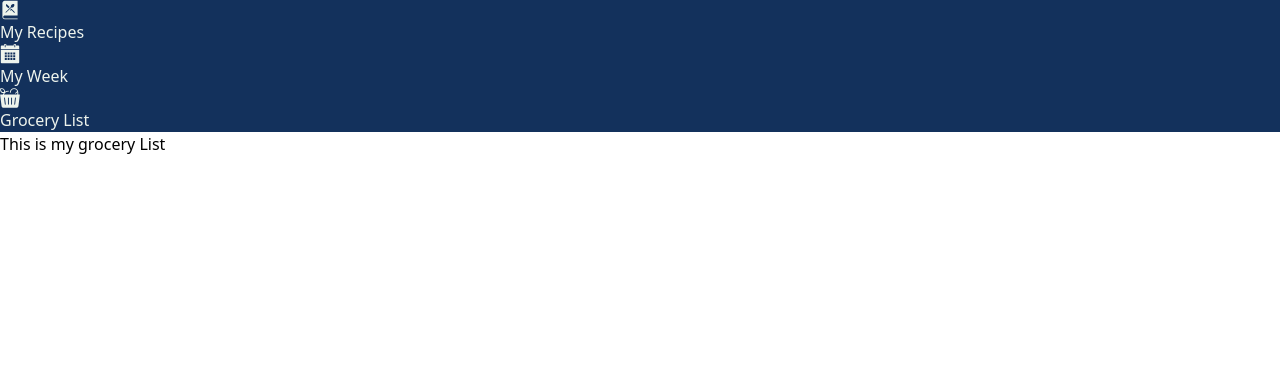
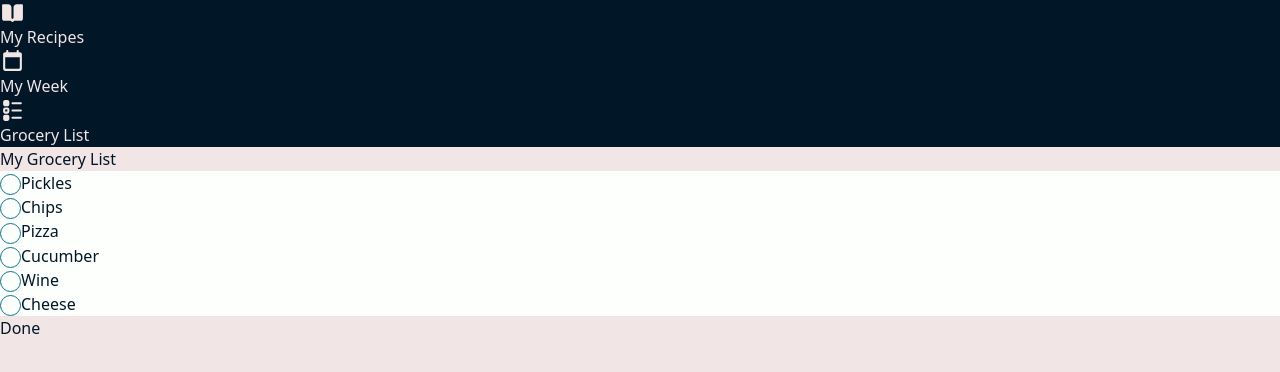
Before and after one commit to MeaghanCampbell/sous-chef-app, a Next.js app in the folder frontend/: page /grocery-list in a window 1280 px wide. Shown: the top 372 px of the page. Built offline with nearby package versions, Linux system fonts and the light colour scheme.

Commit message:
grocery list & colors

```diff
--- a/frontend/app/grocery-list/page.tsx
+++ b/frontend/app/grocery-list/page.tsx
@@ -1,3 +1,27 @@
 export default function MyGroceryList() {
-    return <h1>This is my grocery List</h1>
+    return (
+        <>
+            <section>
+                <fieldset>
+                    <legend className="rich-black font-semibold text-2xl">My Grocery List</legend>
+                    <div id="list" className="grid grid-cols-1 sm:grid-cols-3 md:grid-cols-4 gap-y-4 sm:gap-x-6 mt-3 baby-powder-bg shadow-md rounded-xl p-4 rich-black">
+                        <div className="flex items-center"><input name="grocery-item" type="checkbox" /><span className="ml-2">Pickles</span></div>
+                        <div className="flex items-center"><input name="grocery-item" type="checkbox" /><span className="ml-2">Chips</span></div>
+                        <div className="flex items-center"><input name="grocery-item" type="checkbox" /><span className="ml-2">Pizza</span></div>
+                        <div className="flex items-center"><input name="grocery-item" type="checkbox" /><span className="ml-2">Cucumber</span></div>
+                        <div className="flex items-center"><input name="grocery-item" type="checkbox" /><span className="ml-2">Wine</span></div>
+                        <div className="flex items-center"><input name="grocery-item" type="checkbox" /><span className="ml-2">Cheese</span></div>
+                    </div>
+                </fieldset>
+            </section>
+            <section className="mt-5">
+                <fieldset>
+                    <legend className="rich-black font-semibold text-2xl">Done</legend>
+                    <div id="done" className="grid grid-cols-1 sm:grid-cols-3 md:grid-cols-4 gap-y-4 sm:gap-x-6 mt-3 rich-black">
+
+                    </div>
+                </fieldset>
+            </section>
+        </>
+    )
 }
--- a/frontend/app/layout.tsx
+++ b/frontend/app/layout.tsx
@@ -8,11 +8,11 @@ export default function RootLayout({
 }) {
     return (
       <html lang="en">
-        <body className="bg-white flex">
+        <body className="blush-bg flex">
 
           <NavBar />
 
-          <main className="px-4 sm:px-6 py-8">
+          <main className="px-4 sm:px-6 md:px-10 py-8">
 
             {children}
 
--- a/frontend/components/nav.tsx
+++ b/frontend/components/nav.tsx
@@ -2,18 +2,18 @@ import Link from 'next/link';
 
 export default function NavBar() {
     return (
-        <nav className="blue-bg cream h-screen">
+        <nav className="rich-black-bg blush h-screen">
             <div className="mt-4">
-                <Link href="/" className="font-medium px-6 transition py-4 flex items-center">
-                    <svg xmlns="http://www.w3.org/2000/svg" fill="currentColor" className="mr-2" viewBox="0 0 50 50" width="20px" height="20px"><path d="M12,39h32V2H12C8.691,2,6,4.691,6,8v34.417C6,45.496,8.691,48,12,48h32v-2H12c-2.168,0-4-1.641-4-3.583	C8,40.501,9.757,39,12,39z M36.709,31.706C36.514,31.902,36.257,32,36,32c-0.255,0-0.511-0.097-0.705-0.292l-6.523-6.494l-1.76,1.76	l-1.846-1.879l3.153-3.153l8.387,8.349C37.097,30.681,37.099,31.314,36.709,31.706z M16.286,10.007l7.733,7.781l-3.044,3.044	L16.23,16C14.568,14.338,14.594,11.637,16.286,10.007z M14.329,30.293l13.024-13.024c-0.034-0.085-0.083-0.163-0.107-0.252	c-0.399-1.509-0.322-3.426,1.045-4.777c2.031-2.094,5.497-2.989,6.998-1.505c1.501,1.571,0.596,4.909-1.435,6.916	c-1.444,1.428-3.298,1.545-4.8,1.16c-0.104-0.027-0.196-0.081-0.294-0.122L14.743,31.707C14.548,31.902,15.292,32,15.036,32	s-0.512-0.098-0.707-0.293C13.938,31.316,13.938,30.684,14.329,30.293z"/></svg>
+                <Link href="/" className="font-medium px-4 sm::px-6 transition py-4 flex items-center">
+                    <svg xmlns="http://www.w3.org/2000/svg" fill="currentColor" className="mr-2" viewBox="0 0 24 24" width="25px" height="25px">    <path d="M16,4c-1.657,0-3,1.343-3,3v10c0,0.552-0.448,1-1,1h0c-0.552,0-1-0.448-1-1V7c0-1.657-1.343-3-3-3H3C2.448,4,2,4.448,2,5v13 c0,1.105,0.895,2,2,2h6.277c0.346,0.595,0.984,1,1.723,1s1.376-0.405,1.723-1H20c1.105,0,2-0.895,2-2V5c0-0.552-0.448-1-1-1H16z"/></svg>
                     <span>My Recipes</span>
                 </Link>
-                <Link href="/my-week" className="font-medium px-6 transition py-4 flex items-center">
-                    <svg xmlns="http://www.w3.org/2000/svg" fill="currentColor" className="mr-2" viewBox="0 0 50 50" width="20px" height="20px"><path d="M 12 0 C 10.90625 0 10 0.90625 10 2 L 10 4 L 4 4 C 2.839844 4 2 4.839844 2 6 L 2 13 L 48 13 L 48 6 C 48 4.839844 47.160156 4 46 4 L 40 4 L 40 2 C 40 0.90625 39.09375 0 38 0 L 36 0 C 34.90625 0 34 0.90625 34 2 L 34 4 L 16 4 L 16 2 C 16 0.90625 15.09375 0 14 0 Z M 12 2 L 14 2 L 14 8 L 12 8 Z M 36 2 L 38 2 L 38 8 L 36 8 Z M 2 15 L 2 46 C 2 47.160156 2.839844 48 4 48 L 46 48 C 47.160156 48 48 47.160156 48 46 L 48 15 Z M 12 21 L 17 21 L 17 26 L 12 26 Z M 19 21 L 24 21 L 24 26 L 19 26 Z M 26 21 L 31 21 L 31 26 L 26 26 Z M 33 21 L 38 21 L 38 26 L 33 26 Z M 12 28 L 17 28 L 17 33 L 12 33 Z M 19 28 L 24 28 L 24 33 L 19 33 Z M 26 28 L 31 28 L 31 33 L 26 33 Z M 33 28 L 38 28 L 38 33 L 33 33 Z M 12 35 L 17 35 L 17 40 L 12 40 Z M 19 35 L 24 35 L 24 40 L 19 40 Z M 26 35 L 31 35 L 31 40 L 26 40 Z M 33 35 L 38 35 L 38 40 L 33 40 Z"/></svg>
+                <Link href="/my-week" className="font-medium px-4 sm::px-6 transition py-4 flex items-center">
+                    <svg xmlns="http://www.w3.org/2000/svg" fill="currentColor" className="mr-2" viewBox="0 0 24 24" width="25px" height="25px">    <path d="M 7 1 C 6.448 1 6 1.448 6 2 L 6 3 L 5 3 C 3.9 3 3 3.9 3 5 L 3 19 C 3 20.1 3.9 21 5 21 L 19 21 C 20.1 21 21 20.1 21 19 L 21 5 C 21 3.9 20.1 3 19 3 L 18 3 L 18 2 C 18 1.448 17.552 1 17 1 C 16.448 1 16 1.448 16 2 L 16 3 L 8 3 L 8 2 C 8 1.448 7.552 1 7 1 z M 5 8 L 19 8 L 19 18 C 19 18.552 18.552 19 18 19 L 6 19 C 5.448 19 5 18.552 5 18 L 5 8 z"/></svg>
                     <span>My Week</span>
                 </Link>
-                <Link href="/grocery-list" className="font-medium px-6 transition py-4 flex items-center">
-                    <svg xmlns="http://www.w3.org/2000/svg" fill="currentColor" className="mr-2" viewBox="0 0 128 128" width="20px" height="20px"><path d="M21,32h2.7c-2,2.7-3.8,5.7-5.1,9c0,0,0,0,0,0H4c-0.9,0-1.7,0.4-2.2,1S0.9,43.5,1,44.4l8.9,71.2c0.8,6.5,6.4,11.4,12.9,11.4 h82.3c6.5,0,12.1-4.9,12.9-11.4l8.9-71.2c0.1-0.9-0.2-1.7-0.7-2.4s-1.4-1-2.2-1h-7V28c0-14.9-12.1-27-27-27S63,13.1,63,28 c0,1.7,1.3,3,3,3s3-1.3,3-3c0-11.6,9.4-21,21-21c9.1,0,16.9,5.9,19.8,14L97.5,31.3c-1.3,1.1-1.4,3-0.4,4.2c0.6,0.7,1.4,1.1,2.3,1.1 c0.7,0,1.4-0.2,1.9-0.7l9.6-8.1c0,0.1,0,0.1,0,0.2v13H25.2C30.6,30,41.6,23,54,23c1.7,0,3-1.3,3-3s-1.3-3-3-3c-8.1,0-15.7,2.5-22,7 v-3c0-11-9-20-20-20H4C2.3,1,1,2.3,1,4v8C1,23,10,32,21,32z M91,103.6l5-40c0.2-1.6,1.7-2.8,3.3-2.6c1.6,0.2,2.8,1.7,2.6,3.3l-5,40 c-0.2,1.5-1.5,2.6-3,2.6c-0.1,0-0.2,0-0.4,0C92,106.8,90.8,105.3,91,103.6z M71,64c0-1.7,1.3-3,3-3s3,1.3,3,3v40c0,1.7-1.3,3-3,3 s-3-1.3-3-3V64z M51,64c0-1.7,1.3-3,3-3s3,1.3,3,3v40c0,1.7-1.3,3-3,3s-3-1.3-3-3V64z M28.6,61c1.6-0.2,3.1,1,3.3,2.6l5,40 c0.2,1.6-1,3.1-2.6,3.3c-0.1,0-0.3,0-0.4,0c-1.5,0-2.8-1.1-3-2.6l-5-40C25.8,62.7,27,61.2,28.6,61z M7,7h5c7.7,0,14,6.3,14,14v5h-5 c-7.7,0-14-6.3-14-14V7z"/></svg>
+                <Link href="/grocery-list" className="font-medium px-4 sm::px-6 transition py-4 flex items-center">
+                    <svg xmlns="http://www.w3.org/2000/svg" fill="currentColor" className="mr-2" viewBox="0 0 24 24" width="25px" height="25px"><path d="M 5 2 C 3.895 2 3 2.895 3 4 L 3 6 C 3 7.105 3.895 8 5 8 L 7 8 C 8.105 8 9 7.105 9 6 L 9 4 C 9 2.895 8.105 2 7 2 L 5 2 z M 12 4 A 1.0001 1.0001 0 1 0 12 6 L 20 6 A 1.0001 1.0001 0 1 0 20 4 L 12 4 z M 5 9 C 3.9069372 9 3 9.9069372 3 11 L 3 13 C 3 14.093063 3.9069372 15 5 15 L 7 15 C 8.0930628 15 9 14.093063 9 13 L 9 11 C 9 9.9069372 8.0930628 9 7 9 L 5 9 z M 5 11 L 7 11 L 7 13 L 5 13 L 5 11 z M 12 11 A 1.0001 1.0001 0 1 0 12 13 L 20 13 A 1.0001 1.0001 0 1 0 20 11 L 12 11 z M 5 16 C 3.895 16 3 16.895 3 18 L 3 20 C 3 21.105 3.895 22 5 22 L 7 22 C 8.105 22 9 21.105 9 20 L 9 18 C 9 16.895 8.105 16 7 16 L 5 16 z M 12 18 A 1.0001 1.0001 0 1 0 12 20 L 20 20 A 1.0001 1.0001 0 1 0 20 18 L 12 18 z"/></svg>
                     <span>Grocery List</span>
                 </Link>
             </div>
--- a/frontend/styles/globals.css
+++ b/frontend/styles/globals.css
@@ -2,14 +2,63 @@
 @tailwind components;
 @tailwind utilities;
 
-.cream-bg {
-    background-color: #EEF4Ed;
+.baby-powder-bg {
+    background-color: #FDFFFC;
 }
 
-.cream {
-    color: #EEF4Ed;
+.baby-powder {
+    color: #f1fffa;
 }
 
-.blue-bg {
-    background-color: #13315c;
+.rich-black-bg {
+    background-color: #011627;
 }
+
+.rich-black {
+    color: #011627;
+}
+
+.blush-bg {
+    background-color: #F1E5E5;
+}
+
+.blush {
+    color: #F1E5E5;
+}
+
+.cyan-bg {
+    background-color: #119DA4;
+}
+
+.cyan {
+    color: #119DA4;
+}
+
+.cerulean-bg {
+    background-color: #0C7489
+}
+
+.cerulean {
+    color: #0C7489
+}
+
+input[type='checkbox'] {
+    -webkit-appearance: none;
+    appearance: none;
+    width: 21px;
+    height: 21px;
+    border: 1px solid #0C7489;
+    border-radius: 50%;
+    vertical-align: middle;
+    position: relative;
+    outline: none;
+}
+
+input[type='checkbox']:checked {
+    -webkit-appearance: none;
+    appearance: none;
+    background-color: #119DA4;
+    position: relative;
+    border-radius: 999px;
+    border: none;
+}
```
